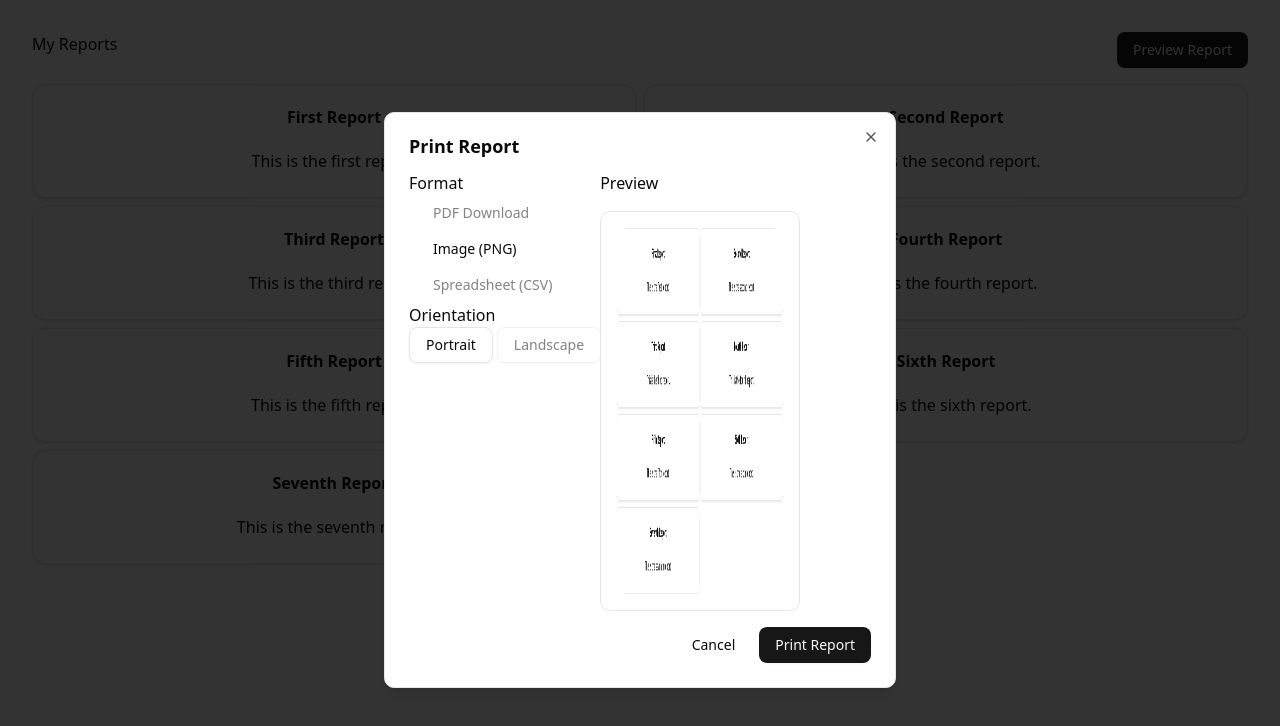
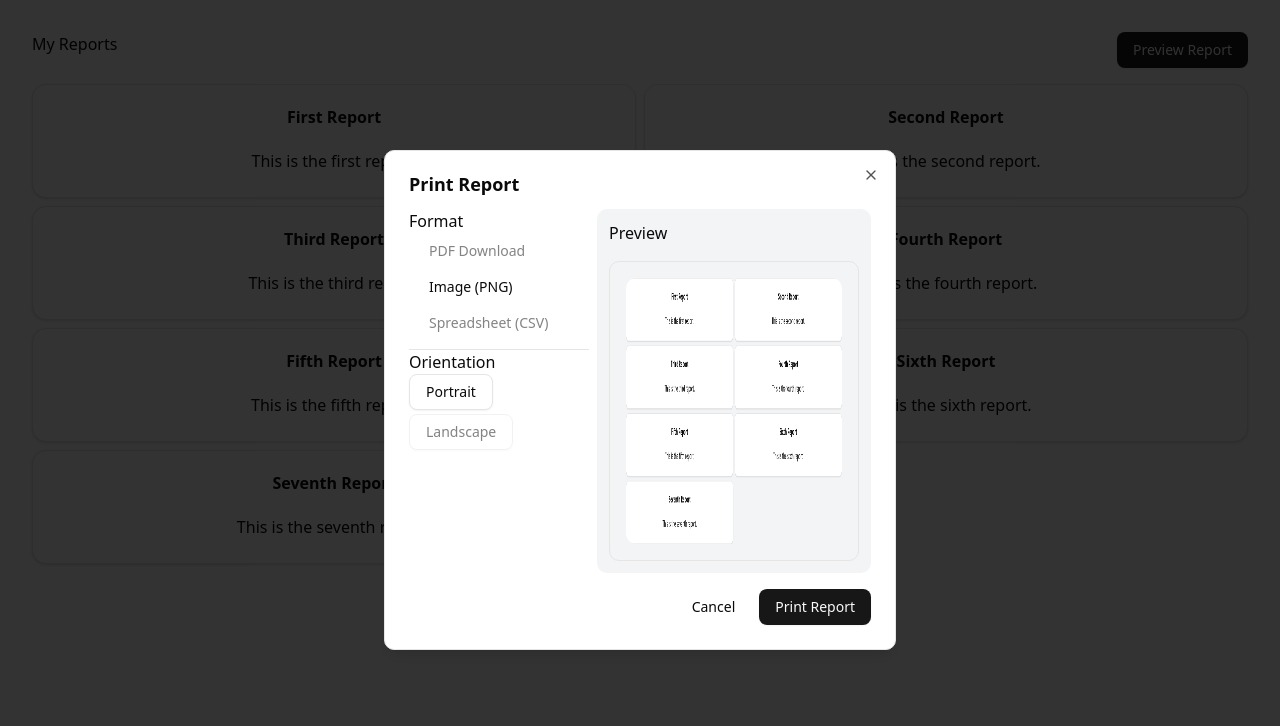
Before and after one commit to kennethlili/modal-preview, a React (Vite) app: page / in a window 1280 px wide. Both pictures are taken after a click on the button "Preview Report". Shown: the top 726 px of the page. Built offline with nearby package versions, Linux system fonts and the light colour scheme.

Commit message:
feat(UI): preview report modal UI

```diff
--- a/src/components/previewReportModal.tsx
+++ b/src/components/previewReportModal.tsx
@@ -13,7 +13,7 @@ function PreviewReportFormatSection() {
   return (
     <div>
       <h3>Format</h3>
-      <div className="flex flex-col ml-2">
+      <div className="flex flex-col ml-1">
         <Button variant={"ghost"} disabled className="justify-start">
           PDF Download
         </Button>
@@ -29,9 +29,9 @@ function PreviewReportFormatSection() {
 }
 function PreviewReportOrientationSection() {
   return (
-    <div>
+    <div className="border-t">
       <h3>Orientation</h3>
-      <div className="flex flex-row gap-1">
+      <div className="flex flex-row gap-1 flex-wrap">
         <Button variant={"outline"}>Portrait</Button>
         <Button variant={"outline"} disabled>
           Landscape
@@ -58,15 +58,14 @@ export function PreviewReportModal({
         <DialogHeader>
           <DialogTitle>Print Report</DialogTitle>
         </DialogHeader>
-        <div className="grid grid-cols-5 gap-4">
-          <div className="col-span-2">
+        <div className="grid grid-cols-5 gap-2">
+          <div className="col-span-2 flex flex-col gap-2">
             <PreviewReportFormatSection />
             <PreviewReportOrientationSection />
           </div>
-          <div className="col-span-3 ">
+          <div className="col-span-3 bg-gray-100 p-3 rounded-lg">
             <div>Preview</div>
-
-            <div className="mt-4 border border-gray-200 p-4 rounded-lg text-center w-[200px] h-[400px]">
+            <div className="mt-4 border p-4 rounded-lg text-center w-[250px] h-[300px]">
               {isLoading ? (
                 <div className="flex items-center justify-center h-32">
                   <Loader className="h-8 w-8 animate-spin text-gray-500" />
--- a/src/hooks/usePreviewReports.ts
+++ b/src/hooks/usePreviewReports.ts
@@ -3,7 +3,7 @@ import { toPng } from "html-to-image";
 import { useEffect, useState } from "react";
 
 export function usePreviewReports(isModalOpen: boolean) {
-  const [isLoading, setIsLoading] = useState(false);
+  const [isLoading, setIsLoading] = useState<boolean>(false);
   const [previewImage, setPreviewImage] = useState<string | null>(null);
   useEffect(() => {
     if (isModalOpen) handlePreview();
```
